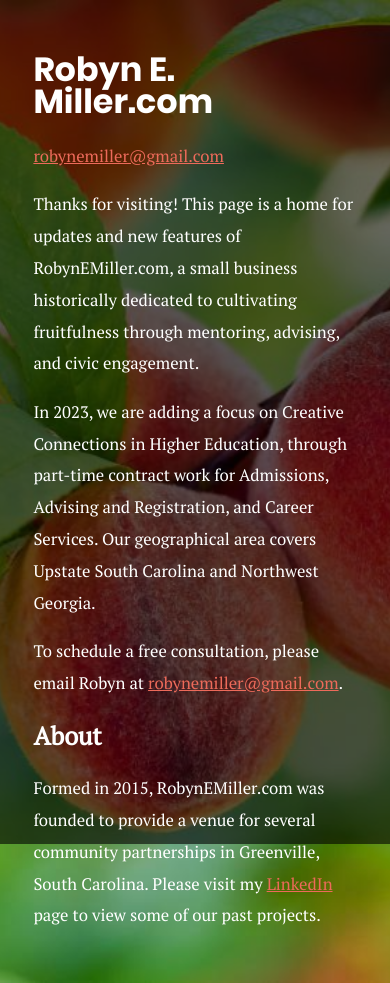
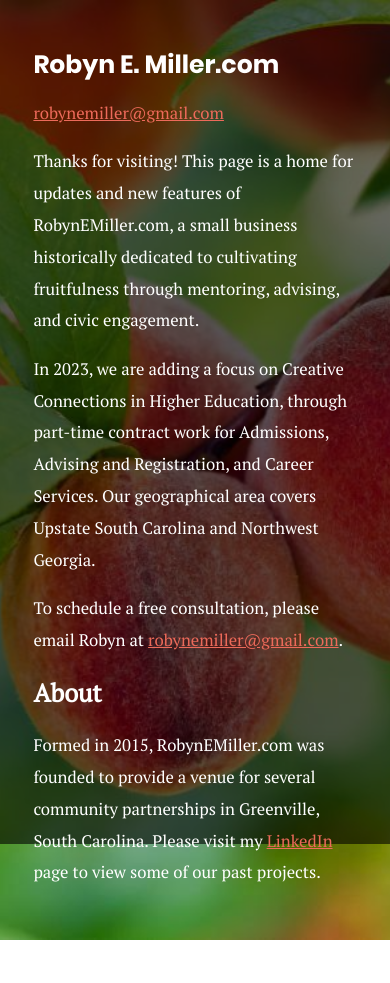
Before and after one commit to benrobertsonio/rem, a plain HTML site: page index.html in a window 390 px wide. After the commit the page ends 940 px from the top, so only its background shows below. Drawn offline with Linux system fonts and the light colour scheme; a web font is replaced by a local one.

Commit message:
style updates

```diff
--- a/main.css
+++ b/main.css
@@ -58,6 +58,17 @@ h1 {
   font-weight: 700;
 }
 
+h1 {
+  font-size: 2em;
+}
+
+@media only screen and (max-width: 600px) {
+  h1 {
+    font-size: 1.5em;
+  }
+}
+
+
 .container {
   padding: 2em;
   z-index: 2;
```
